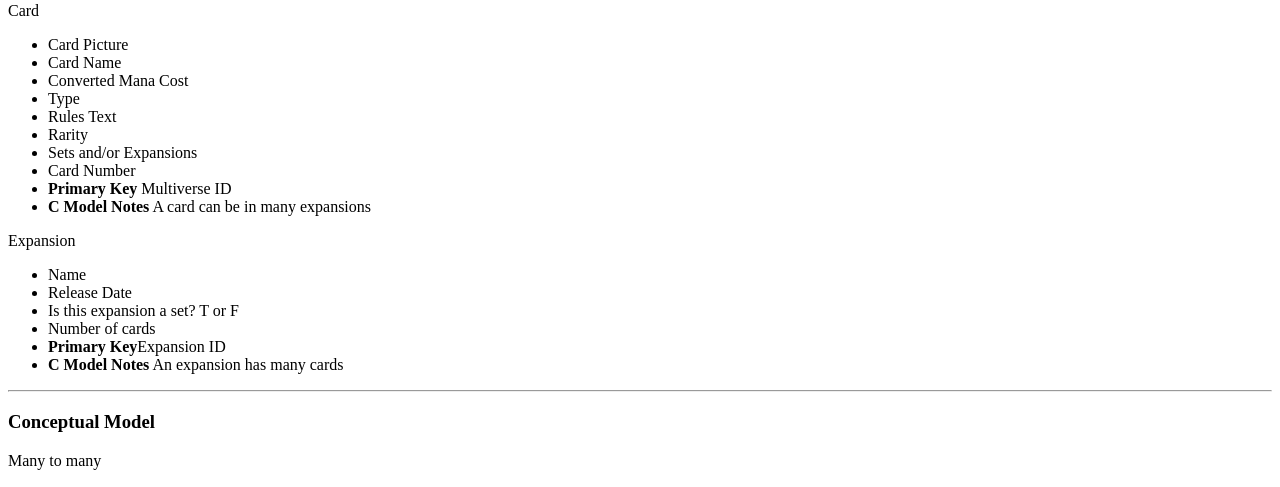
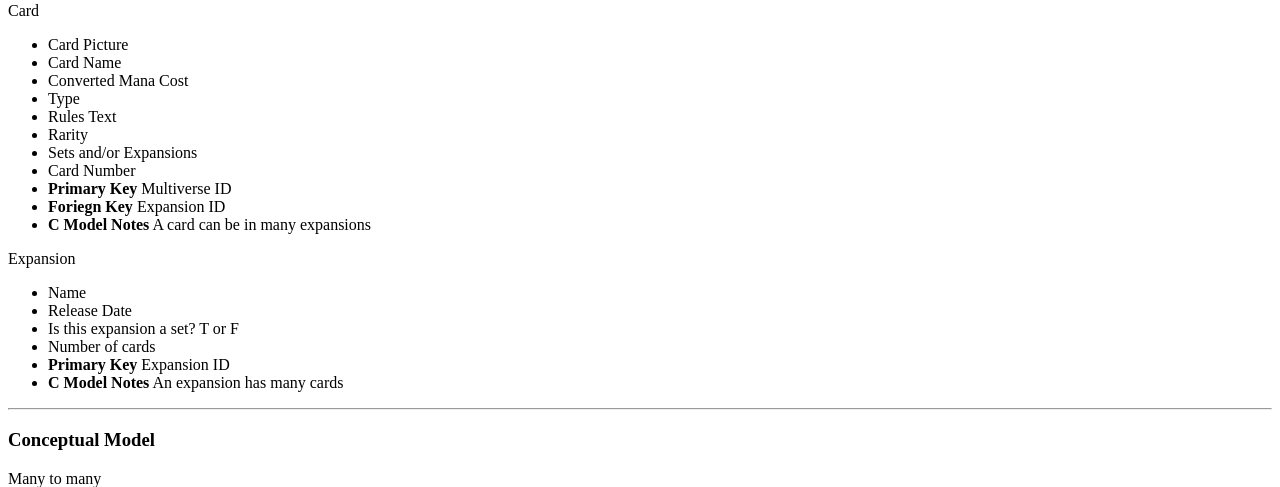
Before and after one commit to kimberlykeller/gatherer, a PHP site: page / in a window 1280 px wide. Shown: the part 783-1270 px from the top of the page. Run offline with PHP 8.4, Linux system fonts and the light colour scheme; some libraries are stand-ins or nearby versions.

Commit message:
final edits made

```diff
--- a/index.php
+++ b/index.php
@@ -61,6 +61,7 @@
 			<li>Sets and&#47;or Expansions</li>
 			<li>Card Number</li>
 			<li><strong>Primary Key</strong> Multiverse ID</li>
+			<li><strong>Foriegn Key</strong> Expansion ID</li>
 			<li><strong>C Model Notes</strong> A card can be in many expansions</li>
 		</ul>
 		<p>Expansion</p>
@@ -69,7 +70,7 @@
 			<li>Release Date</li>
 			<li>Is this expansion a set? T or F</li>
 			<li>Number of cards</li>
-			<li><strong>Primary Key</strong>Expansion ID</li>
+			<li><strong>Primary Key</strong> Expansion ID</li>
 			<li><strong>C Model Notes</strong> An expansion has many cards</li>
 		</ul>
 
```
Also changed, not shown: img/gatherer-erd.svg.
